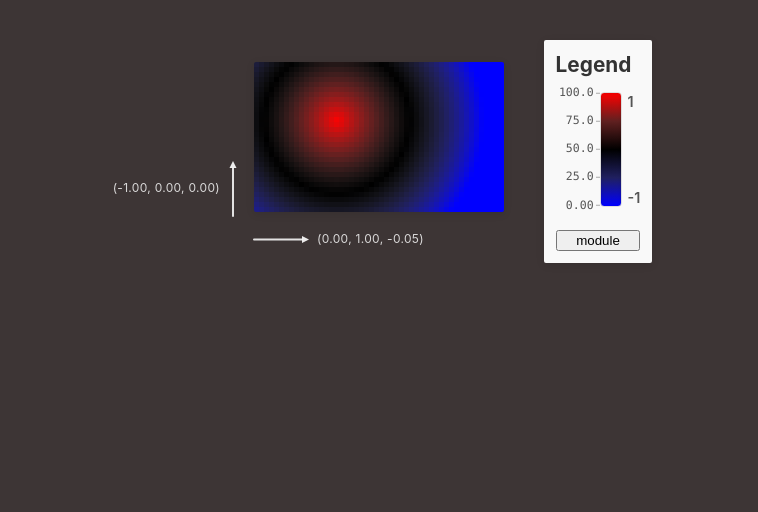
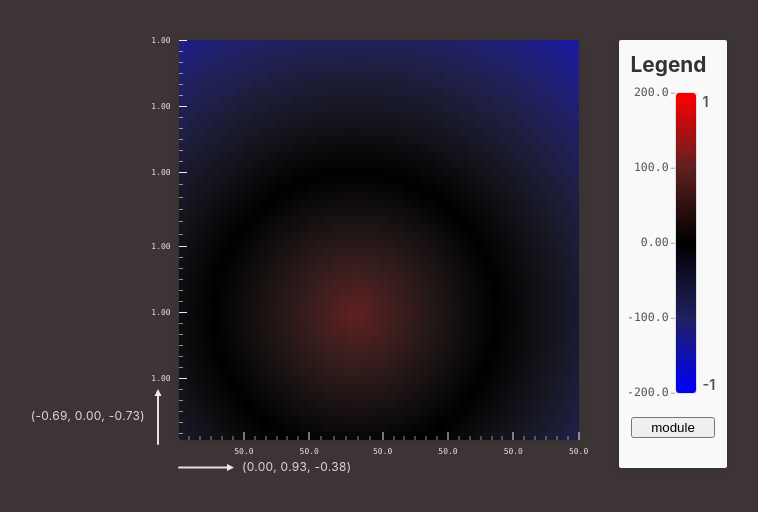
Before and after one commit to faralab-ist/plotter, a React (Vite) app: page / in a window 1280 px wide. Shown: the top 512 px of the page, without its empty margins (199-957 px from the left). Built offline with nearby package versions, Linux system fonts and the light colour scheme.

Commit message:
grelhas laterais sem val corretos

```diff
--- a/src/components/Lightmap.tsx
+++ b/src/components/Lightmap.tsx
@@ -22,6 +22,8 @@
   resolution?: number
   circular?: boolean
   showAxis?: boolean
+  showYTicks?: boolean
+  showXTicks?: boolean
   normalizationMin?: number
   normalizationMax?: number
   legendHoverThreshold?: number
@@ -197,6 +199,8 @@
   resolution = 1,
   circular = false,
   showAxis = true,
+  showYTicks = true,
+  showXTicks = true,
   normalizationMin,
   normalizationMax,
   legendHoverThreshold,
@@ -219,6 +223,83 @@
   const blockSize = Math.ceil(1 / clampedRes);
   const rowCount = Math.ceil(data.length / blockSize);
   const columnCount = Math.ceil((data[0]?.length ?? 0) / blockSize);
+
+  const yTicks = useMemo(() => {
+    if (!Array.isArray(data) || data.length === 0 || rowCount <= 0) return [] as Array<{ row: number; value: number }>;
+
+    const maxTicks = 7;
+    const tickCount = Math.min(maxTicks, rowCount);
+    const ticks: Array<{ row: number; value: number }> = [];
+
+    for (let i = 0; i < tickCount; i++) {
+      const row = tickCount === 1 ? 0 : Math.round((i * (rowCount - 1)) / (tickCount - 1));
+      if (ticks.length > 0 && ticks[ticks.length - 1].row === row) continue;
+
+      const sourceRow = Math.min(row * blockSize, data.length - 1);
+      const cell = data[sourceRow]?.[0];
+      const yValue = cell && Array.isArray(cell[0]) ? cell[0][1] : undefined;
+      if (typeof yValue === 'number' && isFinite(yValue)) {
+        ticks.push({ row, value: yValue });
+      }
+    }
+
+    return ticks.filter(tick => tick.row !== rowCount - 1);
+  }, [data, rowCount, blockSize]);
+
+  const xTicks = useMemo(() => {
+    if (!Array.isArray(data) || data.length === 0 || columnCount <= 0) return [] as Array<{ col: number; value: number }>;
+
+    const maxTicks = 7;
+    const tickCount = Math.min(maxTicks, columnCount);
+    const ticks: Array<{ col: number; value: number }> = [];
+
+    for (let i = 0; i < tickCount; i++) {
+      const col = tickCount === 1 ? 0 : Math.round((i * (columnCount - 1)) / (tickCount - 1));
+      if (ticks.length > 0 && ticks[ticks.length - 1].col === col) continue;
+
+      const sourceCol = Math.min(col * blockSize, (data[0]?.length ?? 0) - 1);
+      const cell = data[data.length - 1]?.[sourceCol] ?? data[0]?.[sourceCol];
+      const xValue = cell && Array.isArray(cell[0]) ? cell[0][0] : undefined;
+      if (typeof xValue === 'number' && isFinite(xValue)) {
+        ticks.push({ col, value: xValue });
+      }
+    }
+
+    return ticks.filter(tick => tick.col !== 0);
+  }, [data, columnCount, blockSize]);
+
+  const buildMinorTicks = (positions: number[], count: number): number[] => {
+    if (positions.length < 2 || count <= 0) return [];
+    const minors: number[] = [];
+    for (let i = 0; i < positions.length - 1; i++) {
+      const start = positions[i];
+      const end = positions[i + 1];
+      const step = (end - start) / (count + 1);
+      for (let j = 1; j <= count; j++) {
+        minors.push(start + step * j);
+      }
+    }
+    return minors;
+  };
+
+  const yMinorTickRows = useMemo(() => {
+    const majorRows = yTicks.map(tick => tick.row);
+    if (majorRows.length === 0) return [];
+    const positions = Array.from(new Set([...majorRows, rowCount - 1])).sort((a, b) => a - b);
+    return buildMinorTicks(positions, 5);
+  }, [yTicks, rowCount]);
+  const xMinorTickCols = useMemo(() => {
+    const majorCols = xTicks.map(tick => tick.col);
+    if (majorCols.length === 0) return [];
+    const positions = Array.from(new Set([0, ...majorCols])).sort((a, b) => a - b);
+    return buildMinorTicks(positions, 5);
+  }, [xTicks]);
+
+  const formatAxisValue = (value: number): string => {
+    if (Math.abs(value) >= 1000) return `${(value / 1000).toFixed(1)}k`;
+    if (Math.abs(value) >= 10) return value.toFixed(1);
+    return value.toFixed(2);
+  };
 
   const cellWidth = useMemo(() => {
     if (columnCount === 0) return 0;
@@ -414,6 +495,52 @@
                 onMouseLeave={handleCanvasMouseLeave}
               />
             </div>
+            {showYTicks && yTicks.length > 0 && (
+              <div className="lightmap-y-ticks" aria-hidden="true">
+                {yTicks.map((tick) => (
+                  <div
+                    key={`${tick.row}-${tick.value}`}
+                    className="lightmap-y-tick"
+                    style={{ top: `${rowCount > 1 ? (tick.row / (rowCount - 1)) * 100 : 0}%` }}
+                  >
+                    <span className="lightmap-y-tick-label">{formatAxisValue(tick.value)}</span>
+                    <span className="lightmap-y-tick-line" />
+                  </div>
+                ))}
+                {yMinorTickRows.map((row, index) => (
+                  <div
+                    key={`y-minor-${row}-${index}`}
+                    className="lightmap-y-minor-tick"
+                    style={{ top: `${rowCount > 1 ? (row / (rowCount - 1)) * 100 : 0}%` }}
+                  >
+                    <span className="lightmap-y-minor-tick-line" />
+                  </div>
+                ))}
+              </div>
+            )}
+            {showXTicks && xTicks.length > 0 && (
+              <div className="lightmap-x-ticks" aria-hidden="true">
+                {xTicks.map((tick) => (
+                  <div
+                    key={`${tick.col}-${tick.value}`}
+                    className="lightmap-x-tick"
+                    style={{ left: `${columnCount > 1 ? (tick.col / (columnCount - 1)) * 100 : 0}%` }}
+                  >
+                    <span className="lightmap-x-tick-label">{formatAxisValue(tick.value)}</span>
+                    <span className="lightmap-x-tick-line" />
+                  </div>
+                ))}
+                {xMinorTickCols.map((col, index) => (
+                  <div
+                    key={`x-minor-${col}-${index}`}
+                    className="lightmap-x-minor-tick"
+                    style={{ left: `${columnCount > 1 ? (col / (columnCount - 1)) * 100 : 0}%` }}
+                  >
+                    <span className="lightmap-x-minor-tick-line" />
+                  </div>
+                ))}
+              </div>
+            )}
             {showAxis ? (
               <AxisReference
                 data={data}
--- a/src/main.tsx
+++ b/src/main.tsx
@@ -36,7 +36,7 @@
 
 createRoot(document.getElementById('root')!).render(
   <StrictMode>
-    <Lightmap data={matrix} width={250}  height={150} resolution={0.1} normalizationMax={100} normalizationMin={0}/>
+    <App></App>
   </StrictMode>,
 )
 
--- a/src/styles/Lightmap.css
+++ b/src/styles/Lightmap.css
@@ -81,6 +81,106 @@
   transform: rotate(-45deg);
   border-top-color: var(--axis-color-y, #f5f5f5);
   border-right-color: var(--axis-color-y, #f5f5f5);
+}
+
+.lightmap-y-ticks {
+  position: absolute;
+  inset: 0;
+  pointer-events: none;
+  z-index: 2;
+}
+
+.lightmap-y-tick {
+  position: absolute;
+  left: 0;
+  right: 0;
+  transform: translateY(-50%);
+}
+
+.lightmap-y-tick-line {
+  position: absolute;
+  left: 0;
+  width: 2%;
+  top: 50%;
+  height: 1px;
+  background: rgba(255, 255, 255, 0.9);
+}
+
+.lightmap-y-tick-label {
+  position: absolute;
+  left: -8px;
+  top: 50%;
+  transform: translate(-100%, -50%);
+  font-size: 0.5rem;
+  color: #e4e4e4;
+  font-family: 'SF Mono', 'Fira Code', 'Consolas', monospace;
+  white-space: nowrap;
+}
+
+.lightmap-y-minor-tick {
+  position: absolute;
+  left: 0;
+  right: 0;
+  transform: translateY(-50%);
+}
+
+.lightmap-y-minor-tick-line {
+  position: absolute;
+  left: 0;
+  width: 1.2%;
+  top: 50%;
+  height: 1px;
+  background: rgba(255, 255, 255, 0.55);
+}
+
+.lightmap-x-ticks {
+  position: absolute;
+  inset: 0;
+  pointer-events: none;
+  z-index: 2;
+}
+
+.lightmap-x-tick {
+  position: absolute;
+  bottom: 0;
+  transform: translateX(-50%);
+}
+
+.lightmap-x-tick-line {
+  position: absolute;
+  left: 50%;
+  bottom: 0;
+  width: 1px;
+  height: 8px;
+  transform: translate(-50%, -4px);
+  background: rgba(255, 255, 255, 0.9);
+}
+
+.lightmap-x-tick-label {
+  position: absolute;
+  left: 50%;
+  top: 100%;
+  transform: translate(-50%, 3px);
+  font-size: 0.5rem;
+  color: #e4e4e4;
+  font-family: 'SF Mono', 'Fira Code', 'Consolas', monospace;
+  white-space: nowrap;
+}
+
+.lightmap-x-minor-tick {
+  position: absolute;
+  bottom: 0;
+  transform: translateX(-50%);
+}
+
+.lightmap-x-minor-tick-line {
+  position: absolute;
+  left: 50%;
+  bottom: 0;
+  width: 1px;
+  height: 4px;
+  transform: translate(-50%, -4px);
+  background: rgba(255, 255, 255, 0.55);
 }
 
 
```
